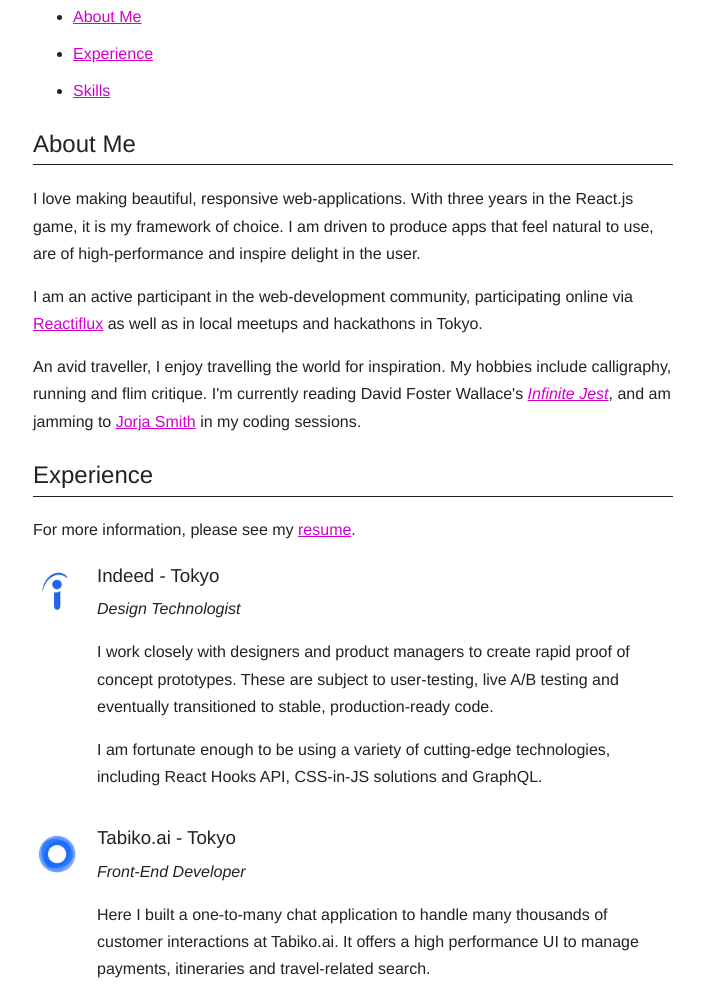
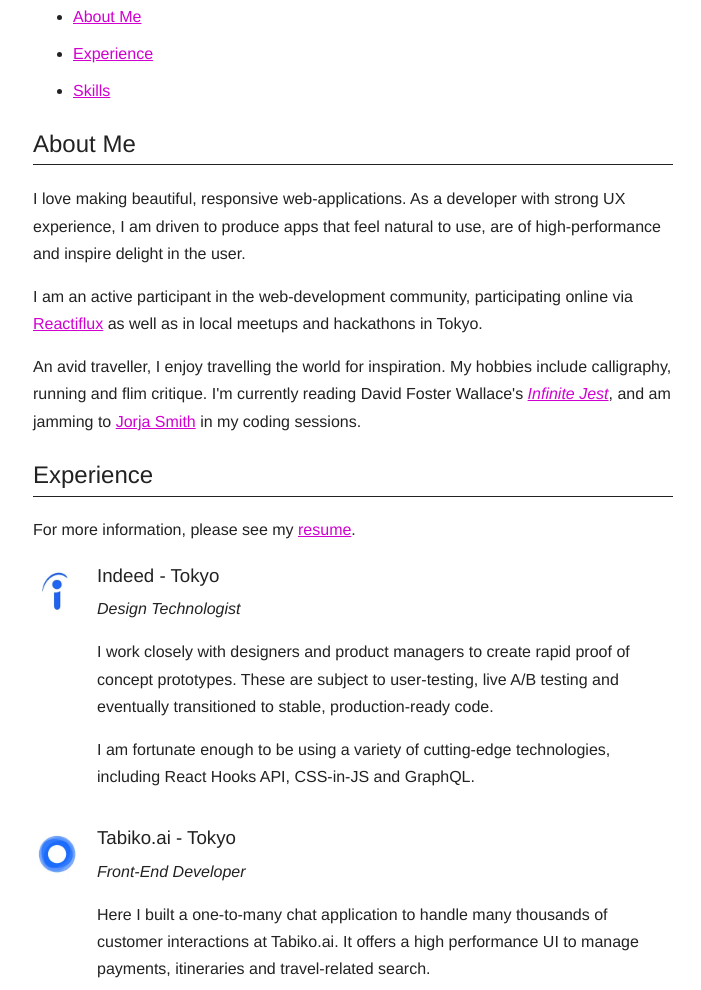
Before and after one commit to maladr0it/homepage2, a plain HTML site: page index.html in a window 1280 px wide. Shown: the part 851-1841 px from the top of the page, without its empty margins (287-988 px from the left). Drawn offline with Linux system fonts and the light colour scheme.

Commit message:
update about me

```diff
--- a/index.html
+++ b/index.html
@@ -175,10 +175,10 @@
       <section id="me">
         <h2 class="section-heading">About Me</h2>
         <p>
-          I love making beautiful, responsive web-applications. With three years
-          in the React.js game, it is my framework of choice. I am driven to
-          produce apps that feel natural to use, are of high-performance and
-          inspire delight in the user.
+          I love making beautiful, responsive web-applications. As a developer
+          with strong UX experience, I am driven to produce apps that feel
+          natural to use, are of high-performance and inspire delight in the
+          user.
         </p>
         <p>
           I am an active participant in the web-development community,
@@ -243,8 +243,7 @@
               </p>
               <p>
                 I am fortunate enough to be using a variety of cutting-edge
-                technologies, including React Hooks API, CSS-in-JS solutions and
-                GraphQL.
+                technologies, including React Hooks API, CSS-in-JS and GraphQL.
               </p>
             </div>
           </li>
```
